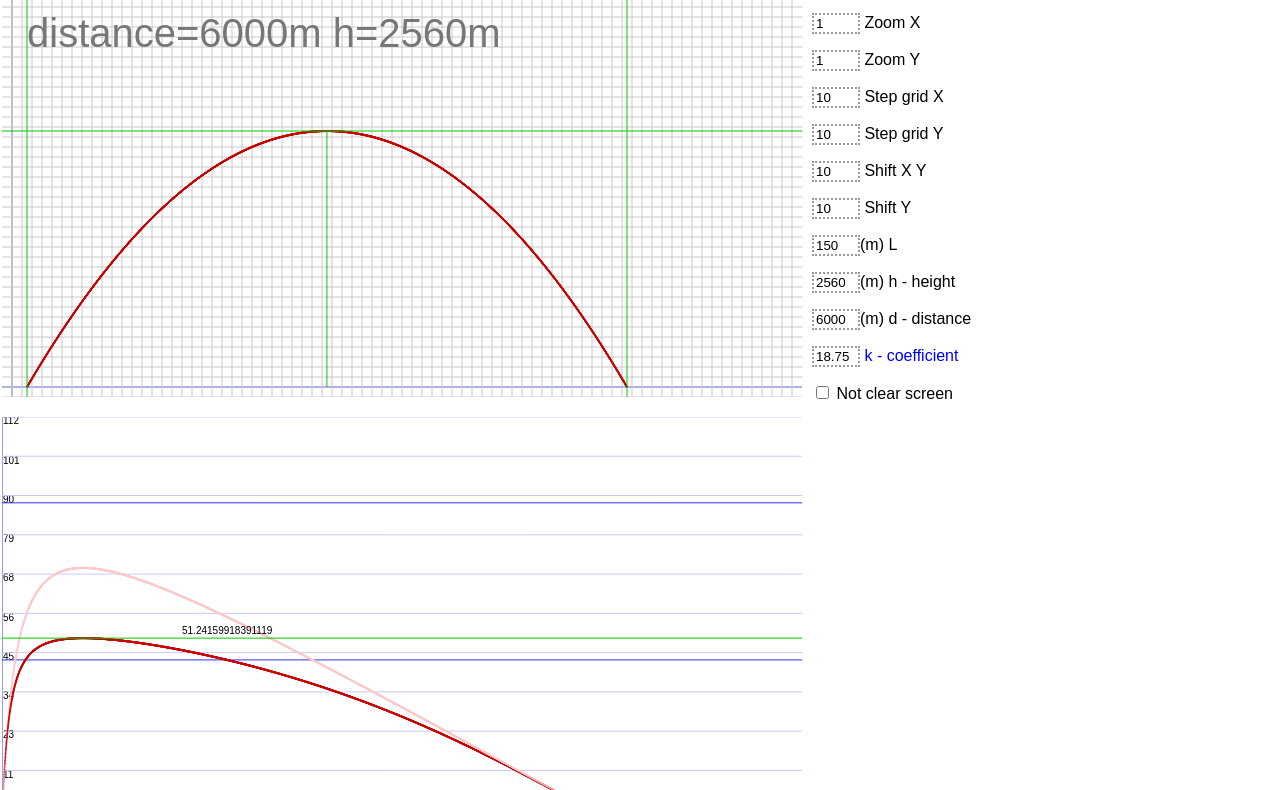
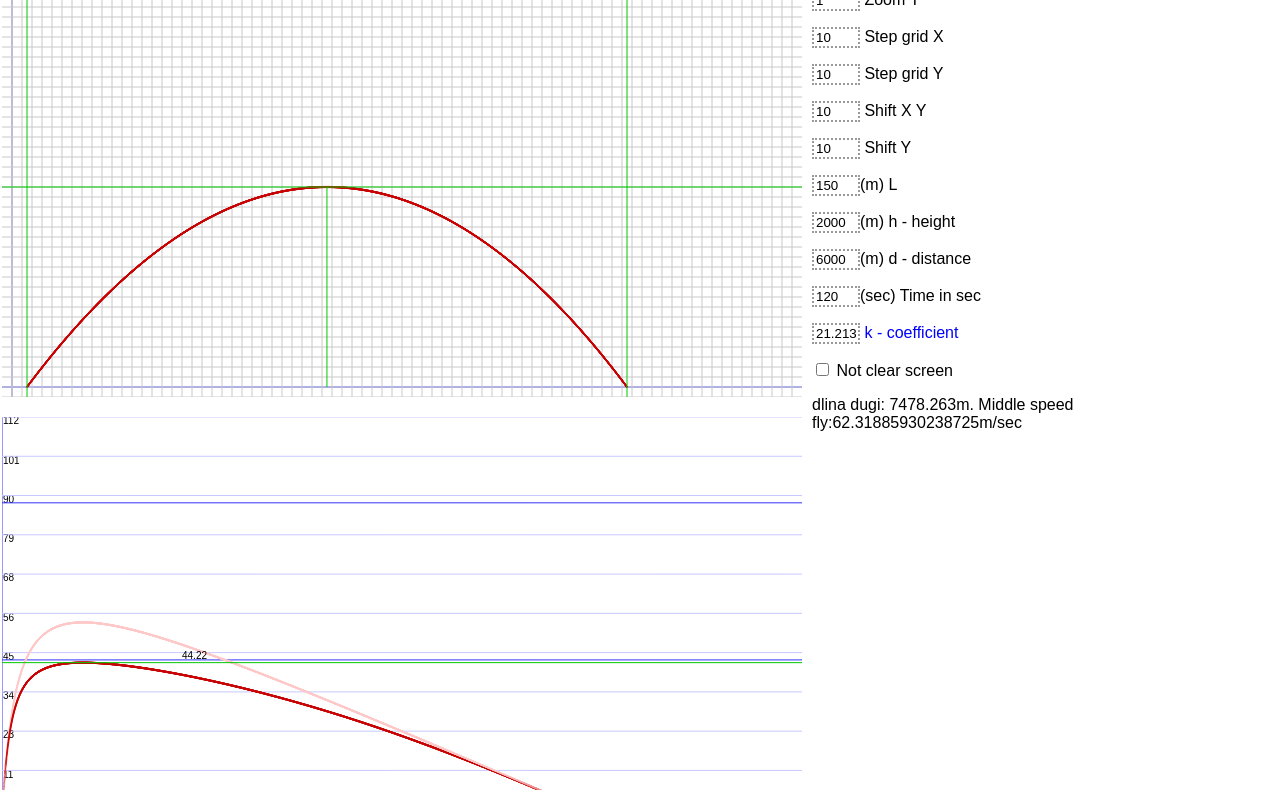
Before and after one commit to 4antech/balistica, a plain HTML site: page index.html in a window 1280 px wide. Shown: the part 73-863 px from the top of the page. Drawn offline with Linux system fonts and the light colour scheme.

Commit message:
green-zone

```diff
--- a/index.html
+++ b/index.html
@@ -6,36 +6,16 @@
   <style>
     body {font-family: arial;}
     h1 {font-family: arial; font-size: 14; color: #777777;}
-    input[type=text] {width:40px;
-      border: 2px dotted #999;
-       border-radius: 0;
-      -webkit-appearance: none;
-    }
-    .button1 {
-      position: absolute;
-      left: 812px;
-      top: 70px;
-     }
-    .graf1{
-      position: absolute;
-      left: 2px;
-      top: 70px;
-    }
-    .graf2{
-      position: absolute;
-      left: 2px;
-      top: 490px;
-    }
-    .graf3{
-      position: absolute;
-      left: 2px;
-      top: 900px;
-    }
-
+    input[type=text] {width:40px; border: 2px dotted #999; border-radius: 0; -webkit-appearance: none;}
+    .button1 { position: absolute; left: 812px; top: 10px; }
+    .graf1{ position: absolute; left: 2px; top: 70px; }
+    .graf2{ position: absolute; left: 2px; top: 490px;}
+    .graf3{ position: absolute; left: 2px; top: 900px;}
   </style>
  <script src="./js/canvas.js"></script>
   <script>
 ////////////////////// global vars
+   var r2g=180/Math.PI; //radian to gradus
    var canvas1;
    var canvas2;
    var canvas3;
@@ -45,22 +25,27 @@
    var zoomx1=1;
    var zoomy1=1;
    var zoomy2=200;
-   var zoomy3=10000;
+   var zoomy3=100;
    var sizex; //after load=canvas1.width;
    var sizey; //after load=canvas1.height;
    var stepx=10; //
    var stepy=10; //
    var shiftx=10;
    var shifty=10;
+   var time=120;
    var l=15;
-   var h=256;
+   var h=200;
 //   var k=1;
    var a=18.0;
    var b=0;
    var x=0.1;
    var y=1.1;
    var d=600;
+   var number;
+
+
    a=d/(2*Math.sqrt(h));
+
 
 ///// global function
    function setcell(){
@@ -74,6 +59,7 @@
      document.getElementById("h").value=h*10;
      document.getElementById("a").value=d/(2*Math.sqrt(h));
      document.getElementById("d").value=d*10;
+     document.getElementById("time").value=time;
    }
 
    function resetcell(){
@@ -87,6 +73,7 @@
      h=parseInt(document.getElementById("h").value,10)/10;
 //     a=parseInt(document.getElementById("a").value,10);
      d=parseInt(document.getElementById("d").value,10)/10;
+     time=parseInt(document.getElementById("time").value,10);
      a=d/(2*Math.sqrt(h));
    }
 
@@ -131,7 +118,7 @@
      ctx2.beginPath();
      ctx2.strokeStyle = "rgb(200,200,255)";//#0000ff";
      for (var i=0; i<sizey; i+=zoomy2*(Math.PI/16)){
-       ctx2.fillText(Math.round((i/zoomy2)*180/Math.PI), 1, sizey-i); //out TEXT
+       ctx2.fillText(Math.round((i/zoomy2)*r2g), 1, sizey-i); //out TEXT
        ctx2.moveTo(0,i);
        ctx2.lineTo(sizex,i);
      }
@@ -149,10 +136,11 @@
    function outgrid3(){
      ctx3.beginPath();
      ctx3.strokeStyle = "rgb(50,50,255)";//#0000ff";
-     ctx3.moveTo(0  ,0);
-     ctx3.lineTo(0 ,sizey);
-     ctx3.moveTo(0,    sizey);
-     ctx3.lineTo(sizex,sizey);
+     ctx3.moveTo(0  ,200);
+     ctx3.lineTo(sizex ,200);
+
+//     ctx3.moveTo(0,    sizey);
+//     ctx3.lineTo(sizex,sizey);
      ctx3.stroke();
 
 
@@ -160,8 +148,7 @@
      ctx3.strokeStyle = "rgb(00,00,255)";//#0000ff";
 
      for (var i=0.1; i < sizey ; i=i+ zoomy3 * (Math.PI/16) ) {
-console.log(i+" sizey="+zoomy3*(Math.PI/16));
-//       ctx3.fillText(Math.round((i/zoomy3)*180/Math.PI), 1, sizey-i); //out TEXT
+//       ctx3.fillText(Math.round((i/zoomy3)*r2g), 1, sizey-i); //out TEXT
 //       ctx3.moveTo(0,i);
 //       ctx3.lineTo(sizex,i);
      }
@@ -172,8 +159,12 @@ console.log(i+" sizey="+zoomy3*(Math.PI/16));
        ctx1.clearRect(0, 0, canvas1.width, canvas1.height);
        ctx2.clearRect(0, 0, canvas1.width, canvas1.height);
        ctx3.clearRect(0, 0, canvas1.width, canvas1.height);
-     }
+       number++;
+     } else number=1;
+
      resetcell();
+     setcell();
+
      outgrid();
      outgrid2();
      outgrid3();
@@ -182,6 +173,8 @@ console.log(i+" sizey="+zoomy3*(Math.PI/16));
      var r=parseFloat(Math.sqrt(parseInt(h),10));
      st=l+.1;
      end=l+2*r*a;
+     tst=0;
+     tend=180;
      maxy=0;
      maxy2=0;
      maxy3=0;
@@ -190,9 +183,16 @@ console.log(i+" sizey="+zoomy3*(Math.PI/16));
        var X= ((x-l)/a -  r);
        return (h-(X*X));
      }
-
-     for (x=st; x<end; x+=.1 ){ ///////////////////////////////////////////////////////
-
+     var y2=0;
+     var y3=0;
+     var deltax=.1;
+     var pi2= 2 * Math.PI;
+     var stepx2=(end-st)/time;
+     var deltax2=0;
+     var tmpdx=0;
+     var deltaf1=0.00;
+     var padlina=0.00;
+     for (x=st; x<end; x+=deltax ){ ///////////////////////////////////////////////////////
        ctx1.beginPath();
        ctx2.beginPath();
        ctx3.beginPath();
@@ -200,30 +200,55 @@ console.log(i+" sizey="+zoomy3*(Math.PI/16));
        ctx2.strokeStyle = "rgb(200,00,00)";//#0000ff";
        ctx3.strokeStyle = "rgb(200,00,00)";//#0000ff";
 
-       y=f(x);
+       deltaf1=y;
+       deltay=y2; //prev y2
+       y=f(x);                     //  <-------------------------------------
+       y2=Math.atan2(y,x);
+       deltay=y2-deltay;
+       deltaf1=y-deltaf1;
+       y3=Math.atan2(deltay*r2g,deltax);
        y4=y/x;
-       y2=Math.atan2(y,x);
-       y3=y2/x;
 
-       if (y>maxy) maxy=y;
-       if (y2>maxy2) maxy2=y2;
-       if (y3>maxy3) maxy3=y3;
-       ctx1.arc(x*zoomx1+shiftx, sizey-shifty-y*zoomy1, .5, 0, 2 * Math.PI);
-       ctx2.arc(x-l, sizey-(zoomy2*y2),.5, 0, 2 * Math.PI);
-       ctx3.arc(x-l, sizey-(zoomy3*y3),.5, 0, 2 * Math.PI);
+       if  (y > maxy)  maxy=y;
+       if  (y2 > maxy2) maxy2=y2;
+       if  (y3 > maxy3) maxy3=y3;
 
+       ctx1.arc(x*zoomx1+shiftx, sizey-shifty-y*zoomy1, .5, 0,pi2);
+       ctx2.arc(x-l, sizey-(zoomy2*y2),.5, 0, pi2);
+       ctx3.arc(x-l, sizey-(zoomy3*y3)-200,.5, 0, pi2);
+//       ctx3.arc(x-l, 175,.5, 0, pi2);
+//       if (y3<25) ctx3.arc(x-l, sizey-(zoomy3*y3)-1,1, 0, pi2);
        ctx1.stroke();
        ctx2.stroke();
        ctx3.stroke();
      /////////////////
-     ctx2.beginPath();
-     ctx2.strokeStyle = "rgb(255,200,200)";//#7777ff";
-     ctx2.arc(x-l, sizey-(zoomy2*y4),.5, 0, 2 * Math.PI);
-     ctx2.stroke();
+       ctx2.beginPath();
+       ctx2.strokeStyle = "rgb(255,200,200)";//#7777ff";
+       ctx2.arc(x-l, sizey-(zoomy2*y4),.5, 0, 2 * Math.PI);
+       ctx2.stroke();
+
+       ctx3.beginPath();
+       ctx3.strokeStyle = "rgb(200,255,200)";//#7777ff";
+       ctx3.arc((x-l), sizey-(zoomy3*25/r2g)-200,.5, 0, pi2);
+       ctx3.arc((x-l), sizey-(-zoomy3*25/r2g)-200,.5, 0, pi2);
+       ctx3.stroke();
+
+outgrid3();
+
+/////////////
+///////////
+       padlina+=Math.sqrt(deltax*deltax+deltaf1*deltaf1);
+       tmpdx++;
+
+/////////////
+///////////
+/////////////
+///////////
 
      }
 
-     //console.log(sizey-maxy2*zoomy2);
+div4padlina.innerHTML="dlina dugi: "+Math.round(padlina*10000)/1000 + "m.   Middle speed fly:" + padlina*10/time +"m/sec";
+       maxy2=maxy2;// * r2g;//*180/Math.PI;
 
 
      ctx2.beginPath();
@@ -235,8 +260,8 @@ console.log(i+" sizey="+zoomy3*(Math.PI/16));
 
      ctx1.fillStyle = "#777";
      ctx1.strokeStyle = "#777";
-     ctx1.font = "30pt Arial";
-     ctx1.fillText("distance="+parseInt(x-l)*10+"m h="+maxy*10+"m", shiftx+l, 50); //out TEXT
+//     ctx1.font = "30pt Arial";
+//     ctx1.fillText("distance="+parseInt(x-l)*10+"m h="+maxy*10+"m", shiftx+l, 50); //out TEXT
 
      ctx1.beginPath();
      ctx1.strokeStyle = "rgb(00,200,00)"; //green 1-st line (left)
@@ -259,15 +284,27 @@ console.log(i+" sizey="+zoomy3*(Math.PI/16));
      ctx2.strokeStyle = "rgb(00,200,00)"; //green 1-st line (left)
      ctx2.moveTo(0,sizey-maxy2*zoomy2); // horizontal max h
      ctx2.lineTo(sizex,sizey-maxy2*zoomy2); //
-     ctx2.fillText(maxy2*180/Math.PI,180,sizey-maxy2*zoomy2-4);
+
+
+     ctx2.fillText(Math.round(100*maxy2*r2g)/100,180,sizey-maxy2*zoomy2-4);
      ctx2.stroke();
 
-     ctx3.beginPath();
-     ctx3.strokeStyle = "rgb(00,200,00)"; //green 1-st line (left)
-     ctx3.moveTo(0,sizey-maxy3*zoomy3); // horizontal max h
-     ctx3.lineTo(sizex,sizey-maxy3*zoomy3); //
-     ctx3.fillText(maxy3*zoomy3,180,sizey-maxy3*zoomy3-4);
-     ctx3.stroke();
+
+
+//     ctx3.beginPath();
+//     ctx3.strokeStyle = "rgb(00,200,00)"; //green 1-st line (left)
+//     ctx3.moveTo(0,sizey-maxy3*zoomy3); // horizontal max h
+//     ctx3.lineTo(sizex,sizey-maxy3*zoomy3); //
+//     ctx3.fillText(Math.round(100*maxy3*r2g)/100,180,sizey-maxy3*zoomy3-4);
+//     ctx3.stroke();
+
+//     ctx3.beginPath();
+//     ctx3.strokeStyle = "rgb(00,00,00)"; //green 1-st line (left)
+//     ctx3.moveTo(0,sizey-25*zoomy3); // horizontal aurmax
+//     ctx3.lineTo(sizex,sizey-25*zoomy3); //
+//console.log(maxy3+"-------"+zoomy3*maxy3);
+//     ctx3.stroke();
+
 
      ctx1.stroke();
      ctx1.beginPath();
@@ -275,12 +312,11 @@ console.log(i+" sizey="+zoomy3*(Math.PI/16));
    }
 
    window.onload = function() {
-console.log()
      canvas1 = document.getElementById("canvas1");
      canvas2 = document.getElementById("canvas2");
      canvas3 = document.getElementById("canvas3");
+     div4padlina=document.getElementById("padlina");
      var cls = document.getElementById("cls");
-
      ctx1 = canvas1.getContext("2d");
      ctx2 = canvas2.getContext("2d");
      ctx3 = canvas3.getContext("2d");
@@ -288,7 +324,6 @@ console.log()
      sizey=canvas1.height;
      setcell();
      out1();
-
    }
   </script>
  </head>
@@ -304,8 +339,10 @@ console.log()
    <p><input type=text id='l' onchange='out1();'>(m) L </p>
    <p><input type=text id='h' onchange='out1();'>(m) h - height</p>
    <p><input type=text id='d' onchange='out1();'>(m) d - distance</p>
+   <p><input type=text id='time' onchange='out1();'>(sec) Time in sec</p>
    <p><input type=text readonly id='a' onchange='out1();'> <font color="#0000FF"> k - coefficient</font></p>
    <p><input type=checkbox id='cls' onchange='' value=1> Not clear screen<p>
+<div id='padlina'> </div>
   </div>
 
   <canvas id='canvas1' width='800' height='400' class='graf1'>
```
